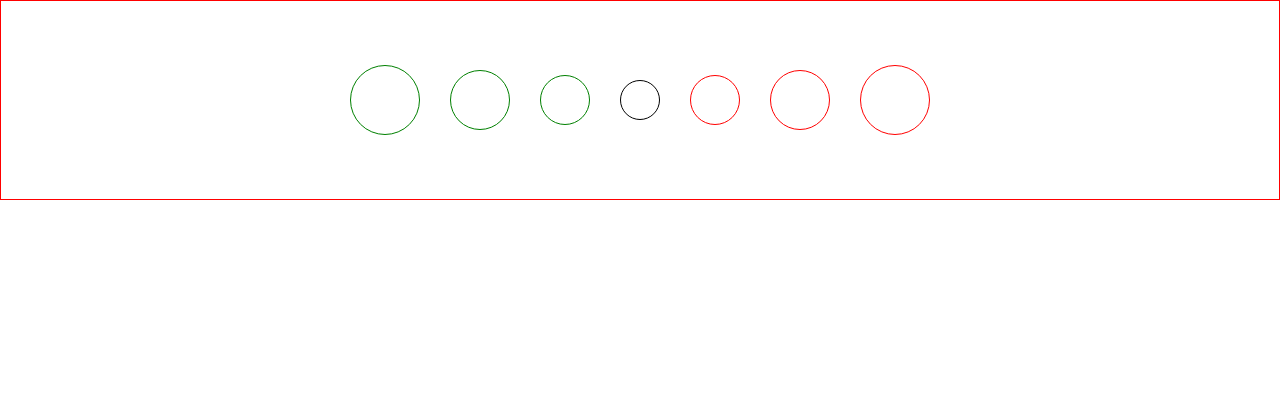
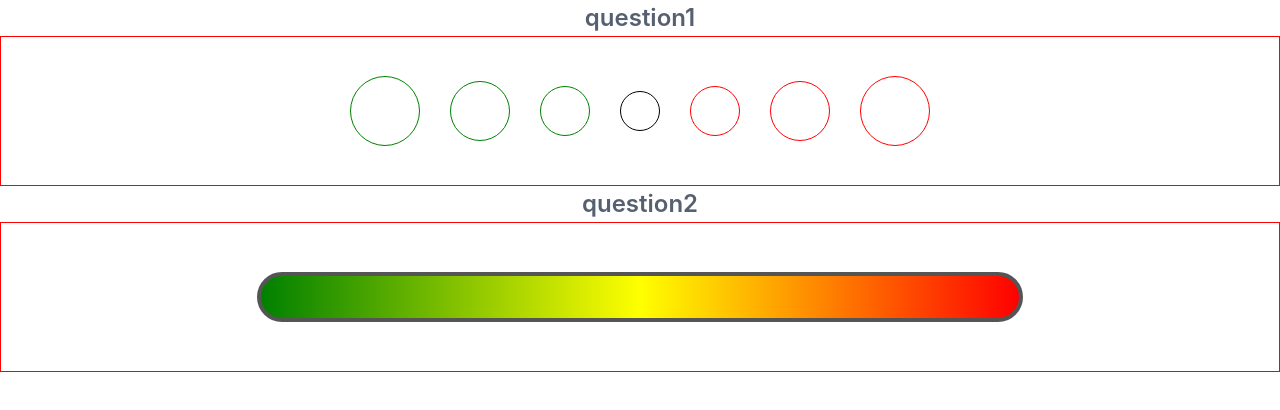
Before and after one commit to fidus-dev/MBTI_Fidus, a React app in the folder mbti_fidus_frontend/: page / in a window 1280 px wide. Shown: the top 410 px of the page. Built offline with nearby package versions, Linux system fonts and the light colour scheme; what typesafe-actions would draw is missing.

Commit message:
Survey 작성 타입에 Bar 타입 추가.

```diff
--- /dev/null
+++ b/mbti_fidus_frontend/src/components/survey/Bar.tsx
@@ -0,0 +1,46 @@
+import React, { FC, useState, useCallback, useRef } from 'react';
+import styled, { css } from 'styled-components';
+import Selector from './Selector';
+
+const BarBlock = styled.div`
+    display: flex;
+    width: 100%;
+    height: 150px;
+    border: 1px solid red;
+    justify-content: center;
+    align-items: center;
+`;
+
+const BarBackground = styled.div`
+    display: flex;
+    width: 60%;
+    height: 50px;
+    border: 4px solid #555;
+    border-radius: 25px;
+    background: linear-gradient( to right, green, yellow, red);
+`;
+
+const Bar: FC = () => {
+    const [leftValue, setLeftValue] = useState<number>(0);
+    const [display, setDisplay] = useState<'flex'|'none'>('none');
+    const [selectorValue, setSelectorValue] = useState<number>(0);
+    const backgroundRef = useRef<HTMLDivElement>(null);
+
+    const onClickHandler = useCallback((event: React.MouseEvent) => {
+        const { pageX } = event;
+        const { left, width } = backgroundRef.current.getBoundingClientRect();
+
+        setLeftValue(event.pageX);
+        setDisplay('flex');
+        setSelectorValue(100 - Math.round((pageX - left) / width * 100));
+    }, []);
+
+    return (
+        <BarBlock>
+            <BarBackground ref={backgroundRef} onClick={onClickHandler}></BarBackground>
+            <Selector leftValue={leftValue} display={display} selectorValue={selectorValue}></Selector>
+        </BarBlock>
+    )
+};
+
+export default React.memo(Bar);
--- a/mbti_fidus_frontend/src/components/survey/Radios.tsx
+++ b/mbti_fidus_frontend/src/components/survey/Radios.tsx
@@ -9,7 +9,7 @@ type CircleType = {
 const RadiosBlock = styled.div`
     display: flex;
     width: 100%;
-    height: 200px;
+    height: 150px;
     border: 1px solid red;
     justify-content: center;
     align-items: center;
--- /dev/null
+++ b/mbti_fidus_frontend/src/components/survey/Selector.tsx
@@ -0,0 +1,43 @@
+import React, { FC } from 'react';
+
+interface Props {
+    leftValue: number;
+    selectorValue?: number;
+    display?: 'flex' | 'none';
+};
+
+const ValueBlockStyle: React.CSSProperties = {
+    marginTop: '-30px',
+    color: '#576071',
+    width: 'auto',
+    height: 'auto',
+    fontWeight: 600,
+    textAlign: 'center',
+    fontSize: '1.2em',
+};
+
+const SelectorStyle: React.CSSProperties = {
+    position: 'absolute',
+    display: 'flex',
+    justifyContent: 'center',
+    alignItems: 'flex-start',
+    width: '15px',
+    height: '60px',
+    backgroundColor: 'rgba(0, 0, 0, 0.2)',
+    border: '3px solid #333',
+    borderRadius: '10px',
+    left: '10px',
+};
+
+const Selector: FC<Props> = ({ leftValue, display, selectorValue }) => {
+
+    return (
+        <>
+            <div style={{ ...SelectorStyle, left: leftValue - 7.5, display: display }}>
+                <div style={ValueBlockStyle}>{selectorValue}</div>
+            </div>
+        </>
+    );
+};
+
+export default React.memo(Selector);
--- /dev/null
+++ b/mbti_fidus_frontend/src/components/survey/Title.tsx
@@ -0,0 +1,19 @@
+import React, { FC } from 'react';
+import styled from 'styled-components';
+
+interface Props {
+    text?: string;
+}
+const TextBlock = styled.div`
+    color: #576071;
+    font-weight: 600;
+    text-align: center;
+    line-height: 1.5;
+    font-size: 1.5em;
+`;
+
+const Title: FC<Props> = ({ text }: Props) => {
+    return (<TextBlock>{text}</TextBlock>);
+}
+
+export default React.memo(Title);
--- a/mbti_fidus_frontend/src/components/survey/index.tsx
+++ b/mbti_fidus_frontend/src/components/survey/index.tsx
@@ -1,11 +1,23 @@
 import React, { FC } from 'react';
 import styled from 'styled-components';
 import Radios from './Radios';
+import Bar from './Bar';
+import Title from './Title';
 
-const Survey: FC = () => {
+interface Props {
+    surveyType: 'radios' | 'bar';
+    question?: string;
+}
+
+const Survey: FC<Props> = ({ surveyType, question }) => {
+    // surveyType = 'radios' or 'bar'
     return (
-        <Radios />
-    )
+        <>
+            <Title text={question ? question : 'default'}></Title>
+                {surveyType === 'radios' && <Radios />}
+                {surveyType === 'bar' && <Bar />}
+        </>
+    );
 };
 
 export default Survey
--- a/mbti_fidus_frontend/src/containers/survey/index.tsx
+++ b/mbti_fidus_frontend/src/containers/survey/index.tsx
@@ -5,7 +5,10 @@ import Survey from '../../components/survey';
 const SurveyContainer: FC = () => {
 
     return (
-        <Survey />
+        <>
+            <Survey surveyType='radios' question='question1'/>
+            <Survey surveyType='bar' question='question2'/>
+        </>
     )
 }
 
```
